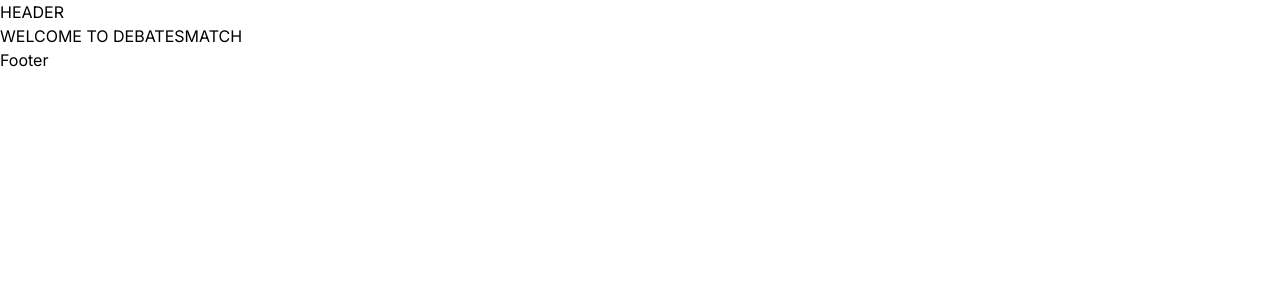
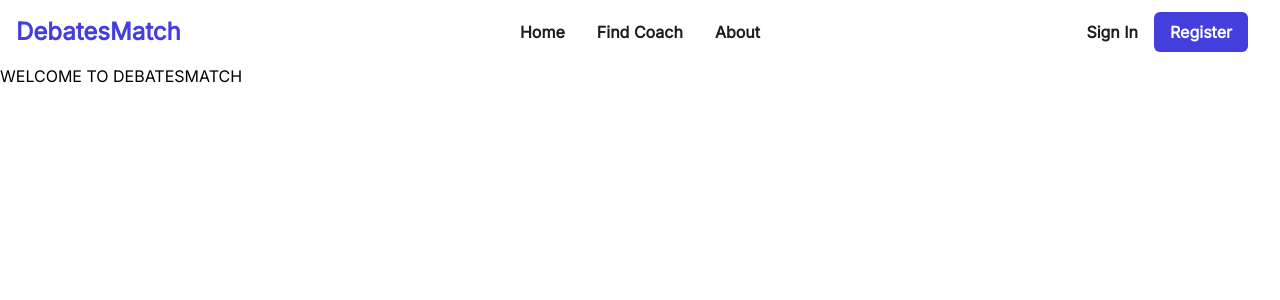
Before and after one commit to MatchGenius20/webapp, a Next.js app: page / in a window 1280 px wide. Shown: the top 300 px of the page. Built offline with nearby package versions, Linux system fonts and the light colour scheme.

Commit message:
Navbar done

```diff
--- a/src/app/layout.tsx
+++ b/src/app/layout.tsx
@@ -22,9 +22,9 @@ export default function RootLayout({
         <link rel="icon" type="image/png" href="../../public/logo/logo5.png" />
       </head>
       <body className={roboto.className}>
-        <Header />
+
         {children}
-        <Footer />
+
       </body>
     </html>
   )
--- a/src/app/page.tsx
+++ b/src/app/page.tsx
@@ -1,6 +1,9 @@
+import Navbar from "@/components/Navbar"
+
 export default async function Home() {
   return (
     <>
+     <Navbar/>
       <h1>WELCOME TO DEBATESMATCH</h1>
     </>
   )
--- /dev/null
+++ b/src/components/Navbar.tsx
@@ -0,0 +1,38 @@
+import Link from 'next/link';
+
+const Navbar = () => {
+  return (
+    <nav>
+      <div className="max-w-7xl mx-auto px-4 sm:px-6 lg:px-8">
+        <div className="flex justify-between items-center h-16">
+          <div className="flex items-center">
+            <Link href="/" className="text-2xl text-[#443EDE]  font-bold mr-8 -ml-4">
+              DebatesMatch
+            </Link>
+          </div>
+          <div className="hidden md:flex space-x-8 absolute left-1/2 transform -translate-x-1/2">
+            <Link href="/" className="text-[#1E1E1E] hover:text-gray-700 font-semibold">
+              Home
+            </Link>
+            <Link href="/find-coach" className="text-[#1E1E1E] hover:text-gray-700 font-semibold">
+              Find Coach
+            </Link>
+            <Link href="/about" className="text-[#1E1E1E] hover:text-gray-700 font-semibold">
+              About
+            </Link>
+          </div>
+          <div className="flex items-center space-x-4">
+            <Link href="/sign-in" className="text-[#1E1E1E] hover:text-gray-700 font-semibold">
+              Sign In
+            </Link>
+            <Link href="/register" className="bg-[#443EDE] text-[#ffff] font-semibold  px-4 py-2 rounded-md hover:bg-[#3836c4]">
+              Register
+            </Link>
+          </div>
+        </div>
+      </div>
+    </nav>
+  );
+};
+
+export default Navbar;
```
Also changed, not shown: tsconfig.json (line endings or trailing spaces).
